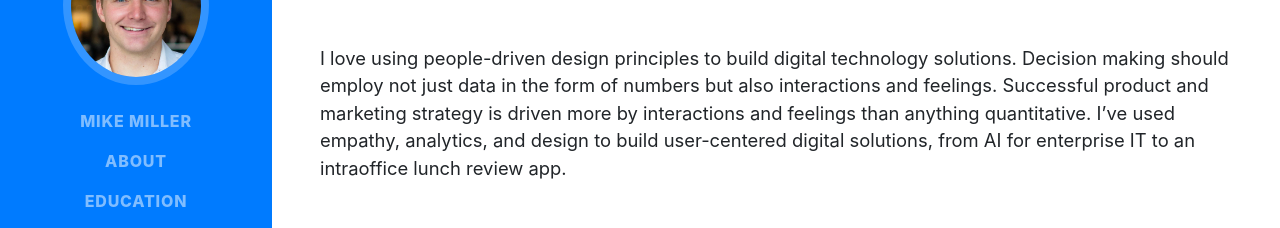
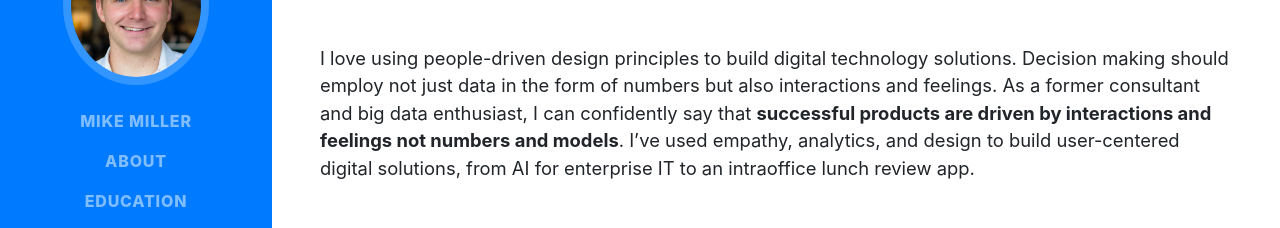
Before and after one commit to mikegm11/MichaelGMiller_site, a website with bundled scripts: page index.html in a window 1280 px wide. Shown: the part 271-499 px from the top of the page. Built offline with nearby package versions, Linux system fonts and the light colour scheme; a web font is replaced by a local one.

Commit message:
pointy pov

```diff
--- a/index.html
+++ b/index.html
@@ -81,7 +81,7 @@
         <div class="subheading mb-5">Chicago, IL · (314) 799-4553 ·
           <a href="mailto:mikegmiller11@gmail.com">mikegmiller11@gmail.com</a>
         </div>
-        <p class="lead mb-5">I love using people-driven design principles to build digital technology solutions. Decision making should employ not just data in the form of numbers but also interactions and feelings. Successful product and marketing strategy is driven more by interactions and feelings than anything quantitative. I’ve used empathy, analytics, and design to build user-centered digital solutions, from AI for enterprise IT to an intraoffice lunch review app.</p>
+        <p class="lead mb-5">I love using people-driven design principles to build digital technology solutions. Decision making should employ not just data in the form of numbers but also interactions and feelings. As a former consultant and big data enthusiast, I can confidently say that <b>successful products are driven by interactions and feelings not numbers and models</b>. I’ve used empathy, analytics, and design to build user-centered digital solutions, from AI for enterprise IT to an intraoffice lunch review app.</p>
         <p class="lead mb-4"> I am especially passionate about B2B SaaS/PaaS solutions and big data analytics.</p>
         <div class="social-icons">
           <a href="https://www.linkedin.com/in/michael-gordon-miller/">
```
